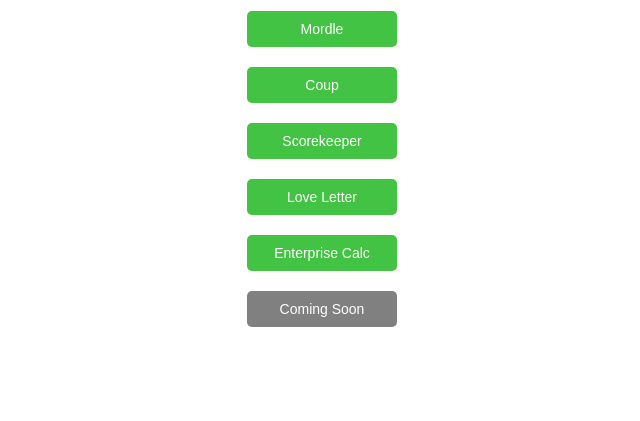
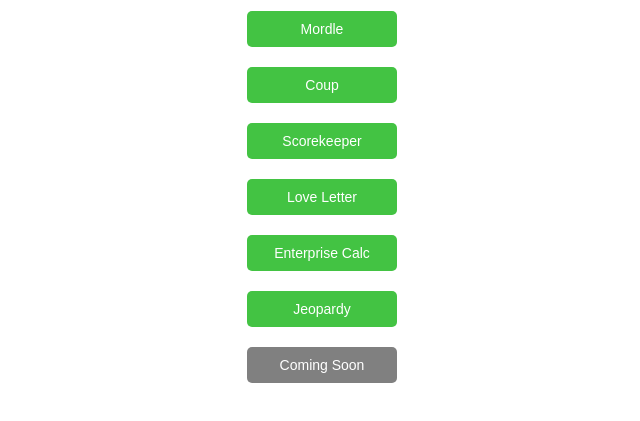
Before and after one commit to Kargone/karson123, a plain HTML site: page index.html in a window 1280 px wide. Shown: the part 79-500 px from the top of the page, without its empty margins (318-958 px from the left). Drawn offline with Linux system fonts and the light colour scheme.

Commit message:
Added jeopardy

```diff
--- a/index.html
+++ b/index.html
@@ -36,6 +36,8 @@
         <br>
         <button id="enterprise-calculator" class="availableButton">Enterprise Calc</button>
         <br>
+        <button id="jeopardy" class="availableButton">Jeopardy</button>
+        <br>
         <button class="lockedButton">Coming Soon</button>
         <script src="script.js"></script>
     </body>
--- a/script.js
+++ b/script.js
@@ -17,3 +17,7 @@ document.getElementById('loveletter').addEventListener('click', function () {
 document.getElementById('enterprise-calculator').addEventListener('click', function() {
     window.location.href = "https://enterprise-calc.netlify.app/";
 });
+
+document.getElementById('jeopardy').addEventListener('click', function() {
+    window.location.href = "https://online-jeopardy.netlify.app/";
+});
```
